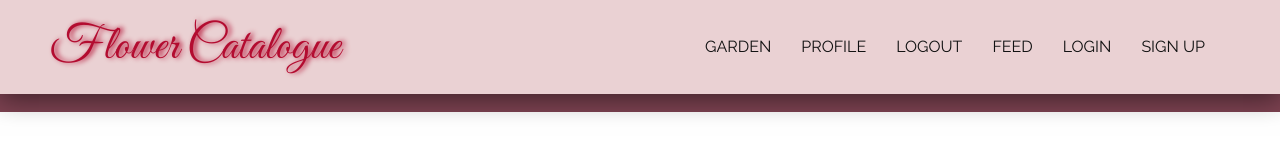
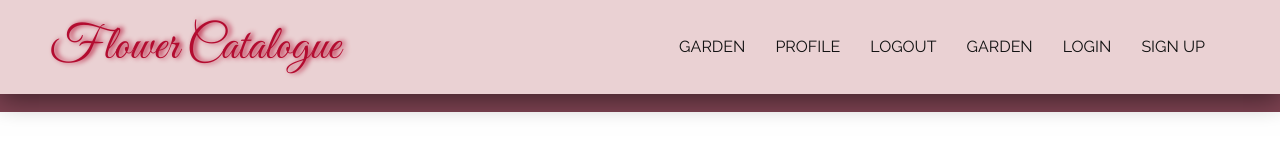
Before and after one commit to L-Ignatova/flower-catalogue, a plain HTML site: page index.html in a window 1280 px wide. Drawn offline with nearby package versions, Linux system fonts and the light colour scheme.

Commit message:
add routes

```diff
--- a/controls/views/home.js
+++ b/controls/views/home.js
@@ -11,7 +11,7 @@ const homeTemplate = (clickToggle) => html`
                 veniam.
                 Quas aperiam aspernatur, deleniti fugiat est necessitatibus asperiores quaerat molestiae. Illum,
                 dolores itaque. Qui magnam consequatur vel?</p>
-            <button class="discover-btn"><a href="#">Discover</a></button>
+            <button class="discover-btn"><a href="/catalog">Discover</a></button>
         </section>
 
         <section @click=${clickToggle} class="pause-btn"></section>
--- a/index.html
+++ b/index.html
@@ -25,12 +25,12 @@
             </div>
             <div class="nav-menu">
                 <ul id="user">
-                    <li><a href="#">Garden</a></li>
+                    <li><a href="/catalog">Garden</a></li>
                     <li><a href="#">Profile</a></li>
                     <li><a href="#">Logout</a></li>
                 </ul>
                 <ul id="guest">
-                    <li><a href="#">Feed</a></li>
+                    <li><a href="/catalog">Garden</a></li>
                     <li><a href="#">Login</a></li>
                     <li><a href="#">Sign up</a></li>
                 </ul>
@@ -39,72 +39,6 @@
     </header>
 
     <main id="container">
-
-
-        <!-- <section class="feed">
-            <div class="wrapper">
-                <article class="flower-card">
-                    <img src="/resources/bouquet_1.jpg" alt="flower 1">
-                    <section class="flower-content">
-                        <section class="flower-text">
-                            <h4>Majesty palm</h4>
-                            <p>$15</p>
-                        </section>
-                        <section class="flower-details">
-                            <button class="details-btn">Details</button>
-                        </section>
-                    </section>
-                </article>
-                <article class="flower-card">
-                    <img src="/resources/bouquet_2.jpg" alt="flower 1">
-                    <section class="flower-content">
-                        <section class="flower-text">
-                            <h4>Majesty palm</h4>
-                            <p>$15</p>
-                        </section>
-                        <section class="flower-details">
-                            <button class="details-btn">Details</button>
-                        </section>
-                    </section>
-                </article>
-                <article class="flower-card">
-                    <img src="/resources/bouquet_3.jpg" alt="flower 1">
-                    <section class="flower-content">
-                        <section class="flower-text">
-                            <h4>Majesty palm</h4>
-                            <p>$15</p>
-                        </section>
-                        <section class="flower-details">
-                            <button class="details-btn">Details</button>
-                        </section>
-                    </section>
-                </article>
-                <article class="flower-card">
-                    <img src="/resources/bouquet_4.jpg" alt="flower 1">
-                    <section class="flower-content">
-                        <section class="flower-text">
-                            <h4>Majesty palm</h4>
-                            <p>$15</p>
-                        </section>
-                        <section class="flower-details">
-                            <button class="details-btn">Details</button>
-                        </section>
-                    </section>
-                </article>
-                <article class="flower-card">
-                    <img src="/resources/bouquet_5.jpg" alt="flower 1">
-                    <section class="flower-content">
-                        <section class="flower-text">
-                            <h4>Majesty palm</h4>
-                            <p>$15</p>
-                        </section>
-                        <section class="flower-details">
-                            <button class="details-btn">Details</button>
-                        </section>
-                    </section>
-                </article>
-            </div>
-        </section> -->
 
         <!-- <section class="details-page">
             <div class="wrapper">
@@ -270,13 +204,5 @@
     </footer>
 </body>
 
-<!-- <script>
-    const playToggle = document.querySelector('.pause-btn');
-    const videoElement = document.querySelector('video');
-    playToggle.addEventListener('click', () => {
-        playToggle.classList.toggle('active');
-        videoElement.paused ? videoElement.play() : videoElement.pause();
-    })
-</script> -->
 
 </html>
```
